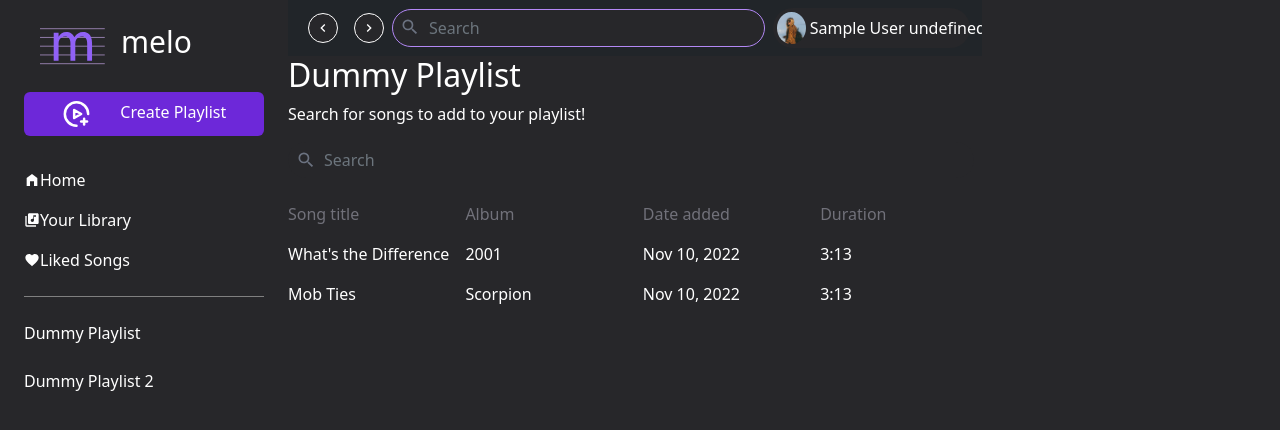
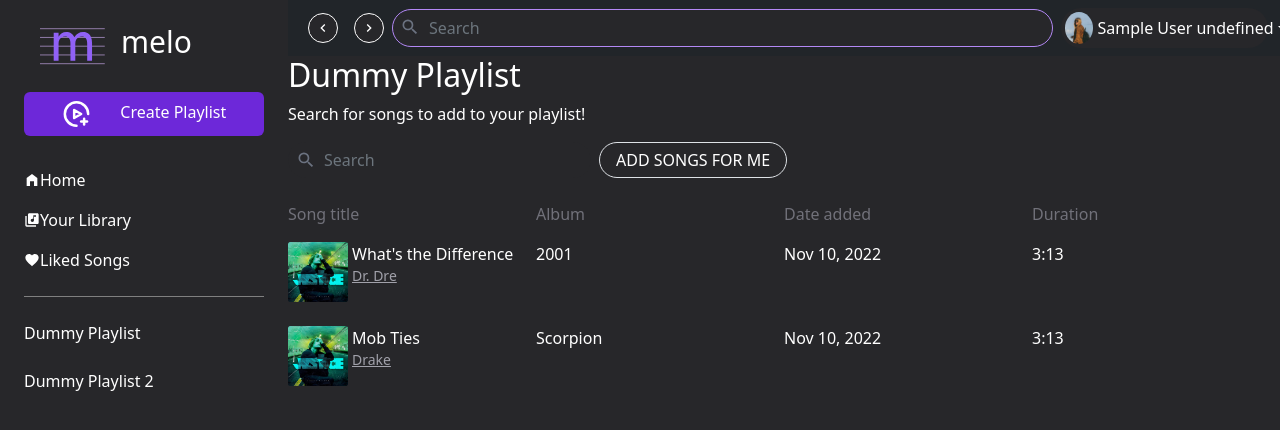
Before and after one commit to Cormac-C/melo, a React (Create React App) app: page /list/0 in a window 1280 px wide. Shown: the top 430 px of the page. Built offline with nearby package versions, Linux system fonts and the light colour scheme; sample sign-in values are in the browser's storage.

Commit message:
Initial reducer implementation

```diff
--- a/src/App.js
+++ b/src/App.js
@@ -1,12 +1,14 @@
-import React from "react";
+import React, { useReducer } from "react";
 import { BrowserRouter as Router, Routes, Route } from "react-router-dom";
-import UserDataContext from "./context";
+import UserDataContext, { userDataReducer } from "./context";
 import { Signup, Login, Home, PlaylistPage, Account, Profile } from "./pages";
 import "./App.css";
 import "bootstrap/dist/css/bootstrap.min.css";
 
-const defaultUserData = {
-  currentUser: "",
+function App() {
+  const [state, dispatch] = useReducer(
+    userDataReducer,
+    {
       likedSongs: [],
       playlists: {
         0: {
@@ -18,11 +20,11 @@ const defaultUserData = {
           songs: ["G.O.M.D."],
         },
       },
-};
+    }
+  );
 
-function App() {
   return (
-    <UserDataContext.Provider value={defaultUserData}>
+    <UserDataContext.Provider value={[state, dispatch]}>
       <Router>
         <Routes>
           <Route path="/signup" element={<Signup />} />
--- a/src/Music.js
+++ b/src/Music.js
@@ -117,21 +117,31 @@ export default class Music {
     if (by) return music[by];
 
     let allAlbums = {};
-    Object.values(music).forEach((artist) => {
-      allAlbums = {...allAlbums, ...artist.albums}; // TODO: Inefficient
+    Object.entries(music).forEach(([artist, { albums }]) => {
+      allAlbums = { // TODO: Inefficient
+        ...allAlbums,
+        ...Object.fromEntries(
+          Object.entries(albums)
+            .map(([title, album]) => ([title, {...album, artist}])) // Add artist to the song album data
+        )};
     });
     return allAlbums;
   }
 
   // Get all songs, optionally 'by' an artist or 'from' an album
   static getSongs({by, from} = {}) {
-    let albums = Music.getAlbums({ by });
-    albums = from ? {from: albums[from]} : albums;
+    if (from & !by) {
+      var albums = Music.getAlbum(from);
+    } else if (by & from) {
+      var albums = music[by][from];
+    } else {
+      var albums = Music.getAlbums({ by });
+    }
 
     return Object.fromEntries(
       Object.entries(albums)
-        .map(([album, { songs }]) => // Parse out 'songs' from the album
-          songs.map(song => ({...song, album})) // Add album as an attribute to each song
+        .map(([album, { artist, songs }]) => // Parse out 'songs' from the album
+          songs.map(song => ({...song, album, artist})) // Add album/artist as an attribute to each song
         )
         .flat() // Flatten all albums into a 1D array of songs
         .map(song => [song.id, {...song }]) // Select 'id' as the key
--- a/src/components/SearchResults.js
+++ b/src/components/SearchResults.js
@@ -16,7 +16,7 @@ const searchSongs = (query) => {
 export function SearchResults() {
   let [searchParams] = useSearchParams();
   const query = searchParams.get("q");
-  const { playlists } = useContext(userDataContext);
+  const [{ playlists }] = useContext(userDataContext);
   const songResults = searchSongs(query);
 
   const playlistResults = Object.values(playlists).filter(
--- a/src/components/Sidebar.js
+++ b/src/components/Sidebar.js
@@ -1,4 +1,4 @@
-import React from "react";
+import React, { useContext } from "react";
 import { Link } from "react-router-dom";
 import { MdHomeFilled } from "react-icons/md";
 import { MdLibraryMusic } from "react-icons/md";
@@ -7,6 +7,8 @@ import createPlaylist from "../assets/createPlaylist.svg";
 import UserDataContext from "../context";
 
 export function Sidebar() {
+  const [{ playlists }] = useContext(UserDataContext);
+
   return (
     <div className="w-72 h-full">
       <div className="w-72 h-full flex-col p-4 bg-zinc-800 text-white text-left space-y-6">
@@ -42,9 +44,8 @@ export function Sidebar() {
           </ul>
         </nav>
         <div style={{ borderTop: "1px solid grey", margin: "1rem 0" }}></div>
-        <UserDataContext.Consumer>
-          {(userData) =>
-            Object.entries(userData.playlists).map(([id, { title }]) => (
+          {
+            Object.entries(playlists).map(([id, { title }]) => (
               <div key={id}>
                 <Link className="text-white no-underline" to={`/list/${id}`}>
                   {title}
@@ -52,7 +53,6 @@ export function Sidebar() {
               </div>
             ))
           }
-        </UserDataContext.Consumer>
       </div>
     </div>
   );
--- a/src/components/Topbar.js
+++ b/src/components/Topbar.js
@@ -69,7 +69,7 @@ export function Topbar() {
           >
             <MdOutlineChevronRight />
           </Button>
-          <Form className="d-flex !text-gray-500 w-3/4">
+          <Form className="flex !text-gray-500 w-3/4">
             <MdSearch className="absolute text-xl m-2" />
             <Form.Control
               type="search"
--- a/src/context.js
+++ b/src/context.js
@@ -1,4 +1,59 @@
 import React from "react";
+
+/*
+DATA STRUCTURE
+{
+  likedSongs: [<song-id>, ...],
+  playlists: {
+    <id>: {
+      title: <title>,
+      songs: [<song-id>, ...],
+    }, ...
+  },
+}
+ */
+
+const likeSong = (state, songID) => {
+  const newState = {...state};
+  if (newState.likedSongs.includes(songID)) {
+    const index = newState.likedSongs.findIndex(songID);
+    newState.likedSongs.splice(index, index);
+  } else {
+    newState.likedSongs.push(songID);
+  }
+  return newState;
+}
+
+const createPlaylist = (state, newPlaylist) => {
+  const newState = {...state};
+  const playlistID = "test"; // uuid();
+  newState.playlists[playlistID] = newPlaylist ?? {
+    title: "New Playlist",
+    songs: [],
+  };
+  console.log(newState);
+  return newState;
+}
+
+const addSong = (state, playlistID, songID) => {
+  const newState = {...state};
+  newState.playlists[playlistID].songs.push(songID);
+  return newState;
+}
+
+export const userDataReducer = (state, {type, ...payload}) => {
+  console.log(type, payload);
+  switch (type) {
+    case 'like-song':
+      return likeSong(state, payload.song);
+    case 'create-playlist':
+      return createPlaylist(state, payload.playlist);
+    case 'add-song':
+      return addSong(state, payload.playlist, payload.song);
+    default:
+      throw new Error("Invalid reducer action");
+  }
+}
 
 const UserDataContext = React.createContext();
 UserDataContext.displayName = "User Data";
--- a/src/pages/Middleware.js
+++ b/src/pages/Middleware.js
@@ -9,7 +9,7 @@ export function MainPage({ children }) {
   return (
     <main className="App text-white w-screen h-screen flex flex-row bg-zinc-800">
       <Sidebar />
-      <div className="flex flex-col overflow-x-hidden">
+      <div className="flex flex-col overflow-x-hidden w-screen">
         <Topbar />
         {searchParams.get("q") ? <SearchResults /> : children}
       </div>
--- a/src/pages/PlaylistPage.js
+++ b/src/pages/PlaylistPage.js
@@ -1,6 +1,6 @@
-import React from "react";
+import React, { useContext } from "react";
 import Form from "react-bootstrap/Form";
-import { useParams } from "react-router-dom";
+import { Link, useParams } from "react-router-dom";
 import { MdSearch } from "react-icons/md";
 import { MainPage } from "./Middleware";
 import Music from "../Music";
@@ -8,46 +8,76 @@ import UserDataContext from "../context";
 
 const possibleSongs = Music.getSongs();
 
+const searchSongs = (query) => {
+  return Object.values(possibleSongs).filter(
+    ({ title }) => title.toLowerCase().includes(query.toLowerCase())
+  );
+}
+
+const selectRandSong = () => {
+  const songs = Object.keys(possibleSongs);
+  const index = Math.round(Math.random() * songs.length);
+  return songs[index];
+}
+
 export function PlaylistPage() {
   let { id } = useParams();
+  const [{ playlists }, dispatch] = useContext(UserDataContext);
+  const { title, songs } = playlists[id];
+
+  const addRandomSong = () => {
+    const song = selectRandSong();
+    dispatch({type: 'add-song', playlist: id, song});
+  }
 
   return (
     <MainPage>
-      <UserDataContext.Consumer>
-        {({playlists}) => {
-          const { title, songs } = playlists[id];
-          return (
       <div className="text-white text-left">
         <h2>{ title }</h2>
         <p>Search for songs to add to your playlist!</p>
-              <Form className="d-flex !text-gray-500">
+        <div className="flex">
+          <Form className="flex !text-gray-500">
             <MdSearch className="absolute text-xl m-2" />
             <Form.Control
               type="search"
               placeholder="Search"
-                  className="w-2/3 me-2 !px-9 !rounded-full !bg-zinc-800 !border-none !text-white"
+              className="me-2 !flex-1 !px-9 !rounded-full !bg-zinc-800 !border-none !text-white"
               aria-label="Search"
             />
           </Form>
-              <div className="grid grid-cols-4 gap-x-4 pt-6">
+          <button
+            className="rounded-full border px-3 border-purple-light bg-transparent"
+            onClick={addRandomSong}
+          >
+            ADD SONGS FOR ME
+          </button>
+        </div>
+        <div className="grid grid-cols-4 pt-6">
           <p className="text-zinc-500">Song title</p>
           <p className="text-zinc-500">Album</p>
           <p className="text-zinc-500">Date added</p>
           <p className="text-zinc-500">Duration</p>
           {songs.map(songID => (
             <React.Fragment key={songID}>
-                    <p>{ possibleSongs[songID].title }</p>
+              <div className="flex pb-4">
+                <img className="w-16 pr-1" src={require("../assets/bieberAlbum.png")}></img>
+                <div className="flex flex-column">
+                  <p className="m-0">{ possibleSongs[songID].title }</p>
+                  <Link
+                    className="text-sm text-zinc-400 decoration-zinc-400"
+                    to={`/artist?artist=${possibleSongs[songID].artist}`}
+                  >
+                    { possibleSongs[songID].artist }
+                  </Link>
+                </div>
+              </div>
               <p>{ possibleSongs[songID].album }</p>
               <p>Nov 10, 2022</p>
               <p>3:13</p>
             </React.Fragment>
           ))}
         </div>
-
       </div>
-          );
-        }}
-      </UserDataContext.Consumer>
     </MainPage>
   );
 }
```
Lines whose indentation alone changed are shown as unchanged.
